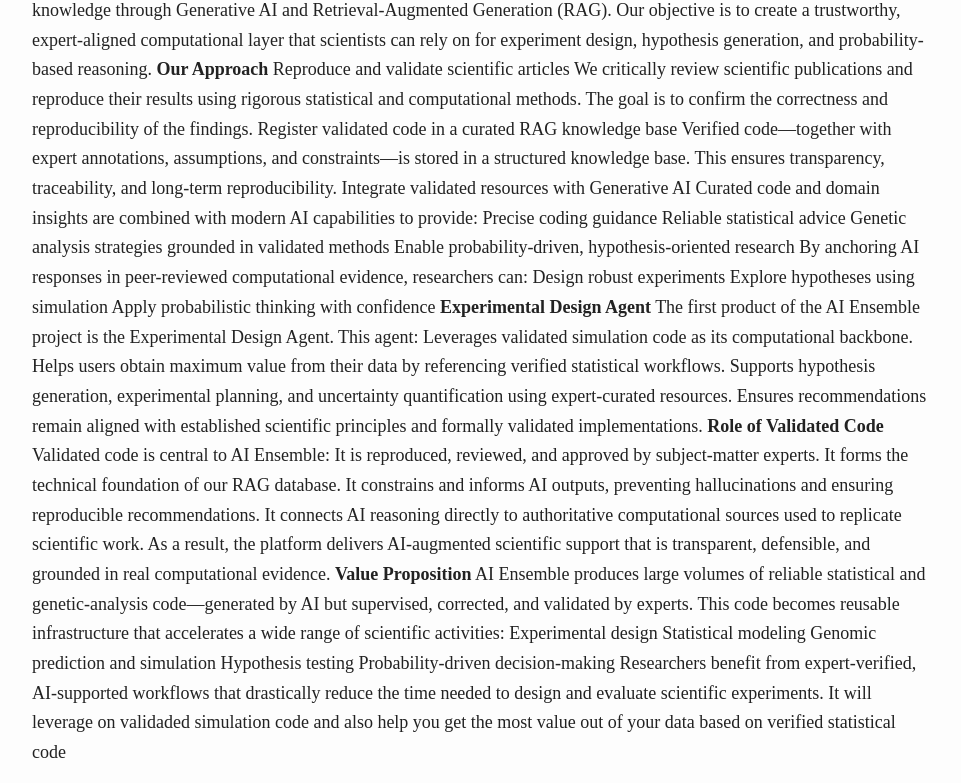
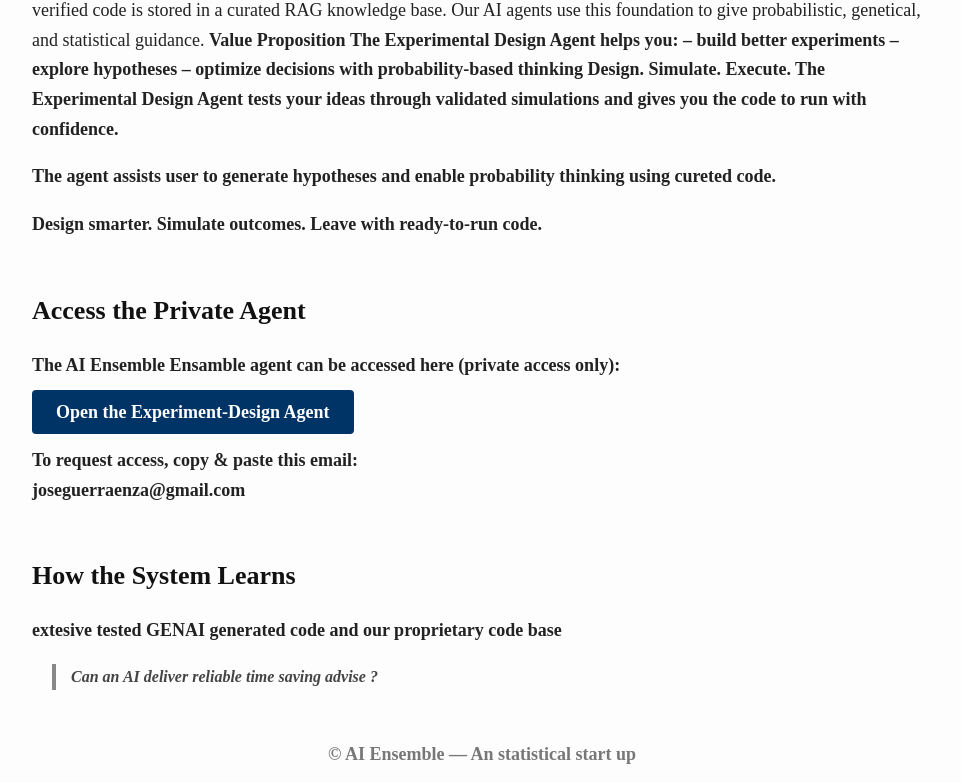
Before and after one commit to jguenza/ai-ensemble, a plain HTML site: page index.html in a window 1280 px wide. Shown: the part 353-1136 px from the top of the page, without its empty margins (158-1119 px from the left). Drawn offline with Linux system fonts and the light colour scheme.

```diff
--- a/index.html
+++ b/index.html
@@ -25,79 +25,23 @@
     <h3>The Project</h3>
 
     <p>
-        <strong>AI Ensemble</strong> is a framework that validates classical scientific research through reproducible code and delivers that verified knowledge through Generative AI and Retrieval-Augmented Generation (RAG).
-Our objective is to create a trustworthy, expert-aligned computational layer that scientists can rely on for experiment design, hypothesis generation, and probability-based reasoning.
+        <strong>AI Ensemble</strong> brings scientific rigor to AI.
 
-         <strong>Our Approach</strong>
-Reproduce and validate scientific articles
-We critically review scientific publications and reproduce their results using rigorous statistical and computational methods. The goal is to confirm the correctness and reproducibility of the findings.
+We reproduce and validate scientific articles through clean, transparent code.
 
-Register validated code in a curated RAG knowledge base
-Verified code—together with expert annotations, assumptions, and constraints—is stored in a structured knowledge base. This ensures transparency, traceability, and long-term reproducibility.
+This verified code is stored in a curated RAG knowledge base.
 
-Integrate validated resources with Generative AI
-Curated code and domain insights are combined with modern AI capabilities to provide:
+Our AI agents use this foundation to give probabilistic, genetical, and statistical guidance.
 
-Precise coding guidance
-
-Reliable statistical advice
-
-Genetic analysis strategies grounded in validated methods
-
-Enable probability-driven, hypothesis-oriented research
-By anchoring AI responses in peer-reviewed computational evidence, researchers can:
-
-Design robust experiments
-
-Explore hypotheses using simulation
-
-Apply probabilistic thinking with confidence
-
-<strong>Experimental Design Agent</strong>
-The first product of the AI Ensemble project is the Experimental Design Agent.
-
-This agent:
-
-Leverages validated simulation code as its computational backbone.
-
-Helps users obtain maximum value from their data by referencing verified statistical workflows.
-
-Supports hypothesis generation, experimental planning, and uncertainty quantification using expert-curated resources.
-
-Ensures recommendations remain aligned with established scientific principles and formally validated implementations.
-
-<strong>Role of Validated Code</strong>
-
-Validated code is central to AI Ensemble:
-
-It is reproduced, reviewed, and approved by subject-matter experts.
-
-It forms the technical foundation of our RAG database.
-
-It constrains and informs AI outputs, preventing hallucinations and ensuring reproducible recommendations.
-
-It connects AI reasoning directly to authoritative computational sources used to replicate scientific work.
-
-As a result, the platform delivers AI-augmented scientific support that is transparent, defensible, and grounded in real computational evidence.
 
 <strong>Value Proposition</strong>
-AI Ensemble produces large volumes of reliable statistical and genetic-analysis code—generated by AI but supervised, corrected, and validated by experts.
-This code becomes reusable infrastructure that accelerates a wide range of scientific activities:
+<strong>The Experimental Design<strong> Agent helps you:
+– build better experiments
+– explore hypotheses
+– optimize decisions with probability-based thinking
 
-Experimental design
-
-Statistical modeling
-
-Genomic prediction and simulation
-
-Hypothesis testing
-
-Probability-driven decision-making
-
-Researchers benefit from expert-verified, AI-supported workflows that drastically reduce the time needed to design and evaluate scientific experiments.
-
-It will leverage on validaded simulation code and also help you get the most value out of your data based on verified statistical code
-
+Design. Simulate. Execute.
+The Experimental Design Agent tests your ideas through validated simulations and gives you the code to run with confidence.
     </p>
 
     <p>
@@ -106,9 +50,7 @@ It will leverage on validaded simulation code and also help you get the most val
     </p>
 
     <p>
-        Validated code, gathered from experts and used to replicate scientific articles, is registered in our RAG database.
-       This code, combined with insights from subject matter experts,
-       is integrated with AI to deliver precise guidance for coding practices and genetic strategy.
+        Design smarter. Simulate outcomes. Leave with ready-to-run code.
 
     </p>
 </section>
```
